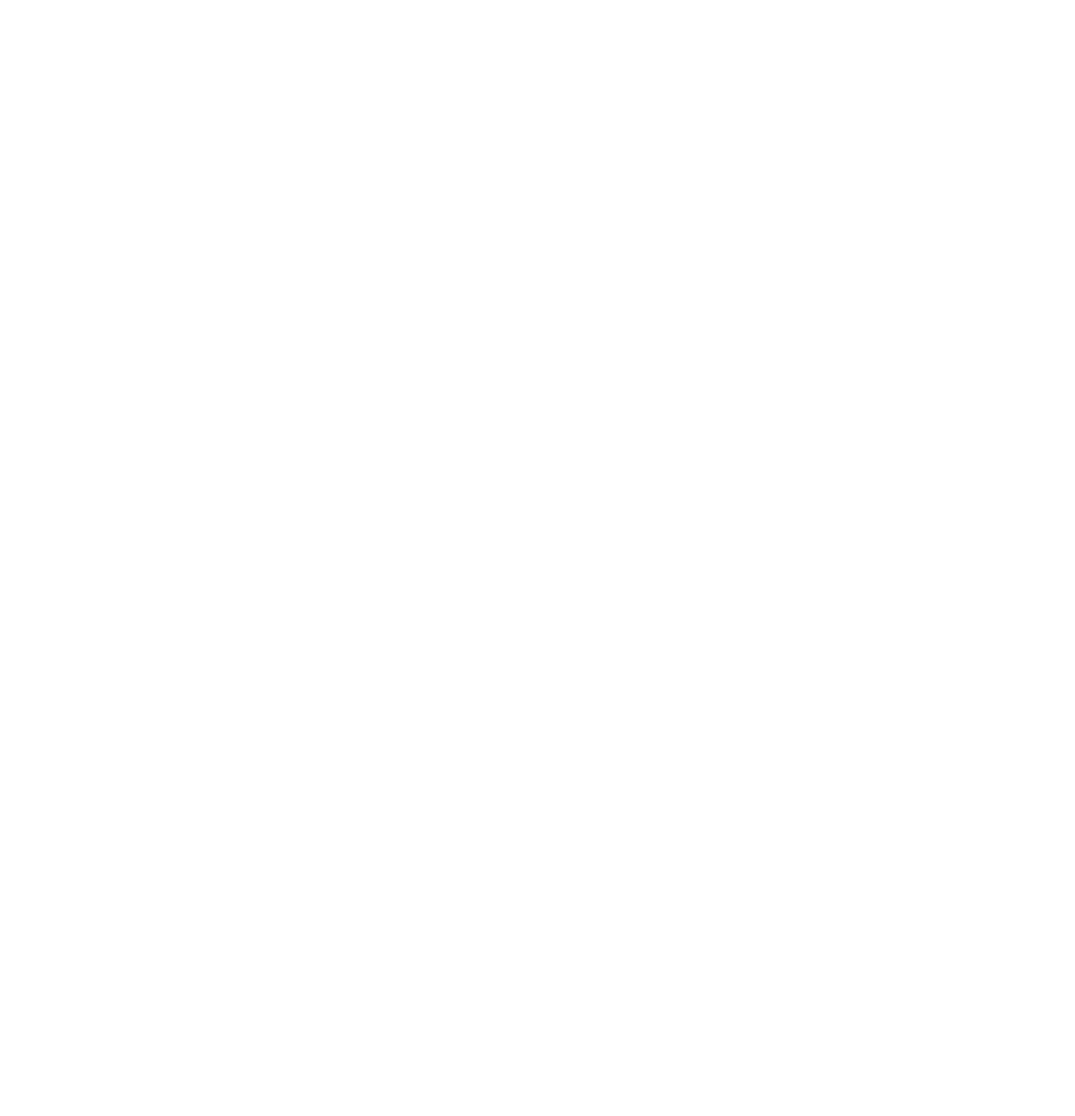
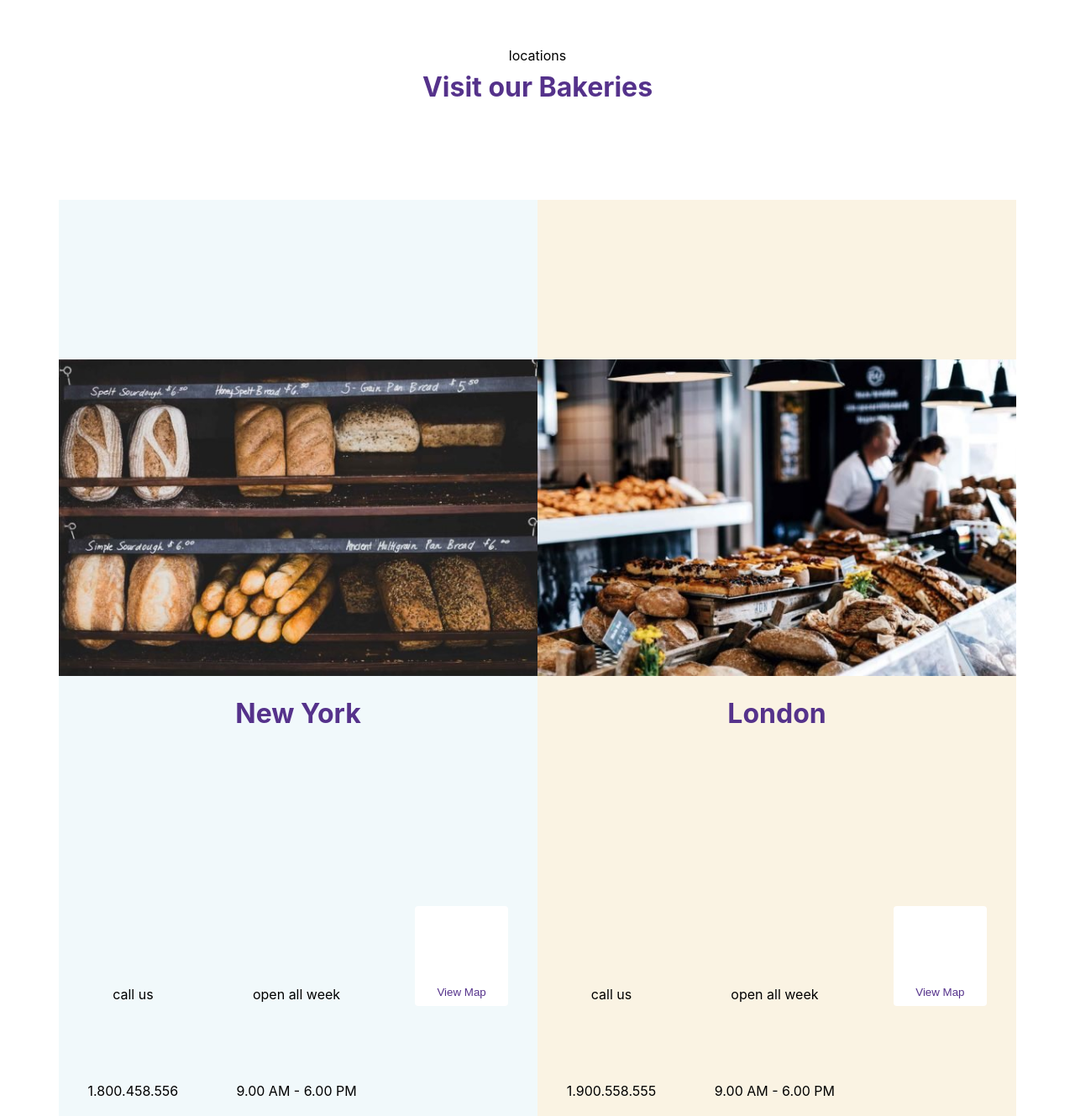
Before and after one commit to giovannitamburini/proj-html-vuejs, a Vue app: page / in a window 1280 px wide. Shown: the part 4914-6243 px from the top of the page at 84% size. Before the commit the page ends 4780 px from the top, so only its background shows below. Built offline with nearby package versions, Linux system fonts and the light colour scheme.

Commit message:
added section 5 of main

```diff
--- a/src/App.vue
+++ b/src/App.vue
@@ -111,6 +111,21 @@
         },
       ],
 
+      shops: [
+        {
+          city: 'New York',
+          image: './new-york.jpg',
+          phone: '1.800.458.556',
+          time: '9.00 AM - 6.00 PM',
+        },
+        {
+          city: 'London',
+          image: './london.jpg',
+          phone: '1.900.558.555',
+          time: '9.00 AM - 6.00 PM',
+        },
+      ],
+
 
 
     }
@@ -125,6 +140,8 @@
     this.store.productList = this.products;
 
     this.store.processesList = this.processes;
+
+    this.store.shopList = this.shops;
   }
 }
 </script>
--- a/src/components/AppMain.vue
+++ b/src/components/AppMain.vue
@@ -7,6 +7,8 @@
 import SectionThree from "./SectionThree.vue";
 
 import SectionFour from "./SectionFour.vue";
+
+import SectionFive from "./SectionFive.vue";
 
 // importo lo store
 import { store } from "../store.js";
@@ -24,6 +26,7 @@
         SectionTwo,
         SectionThree,
         SectionFour,
+        SectionFive,
     },
 
     methods: {
@@ -46,10 +49,16 @@
 
         <SectionOne :productsOne="store.productList" @scrollLeftOne="scrollLeft" @scrollRightOne="scrollRight">
         </SectionOne>
+
         <SectionTwo></SectionTwo>
+
         <SectionThree :productsThree="store.productList" @scrollLeftThree="scrollLeft" @scrollRightThree="scrollRight">
         </SectionThree>
+
         <SectionFour :processes="store.processesList"></SectionFour>
+
+        <SectionFive :shops="store.shopList"></SectionFive>
+
     </div>
 </template>
 
--- /dev/null
+++ b/src/components/SectionFive.vue
@@ -0,0 +1,109 @@
+<script>
+
+export default {
+    data() {
+        return {
+
+        }
+    },
+
+    props: {
+        shops: Array,
+    }
+}
+</script>
+
+<template>
+    <div id="section-five">
+
+        <!-- sezione del titolo  -->
+        <div>locations</div>
+        <div id="title-section-five">Visit our Bakeries</div>
+
+        <!-- contenitore degli shops -->
+        <div id="container-shops">
+
+            <!-- ciclo per ogni oggetto contenuto nell'array shops(props) -->
+            <div v-for="shop in shops" class="shop">
+
+                <!-- interpolazione del link dell'immagine tramite la proprietà 'image' dell'array-->
+                <img :src="shop.image" alt="">
+
+                <!-- interpolazione del nome della città tramite la proprietà 'city' dell'array-->
+                <div class="city">{{ shop.city }}</div>
+
+                <ul>
+                    <!-- li del numero di telefono -->
+                    <li>
+                        <div>call us</div>
+                        <div>{{ shop.phone }}</div>
+                    </li>
+                    <!-- li dell'orario di apertura -->
+                    <li>
+                        <div>open all week</div>
+                        <div>{{ shop.time }}</div>
+                    </li>
+
+                    <li>
+                        <!-- classe del bottone prsente nello style.scss -->
+                        <button class="btn-white">View Map</button>
+                    </li>
+                </ul>
+
+            </div>
+        </div>
+
+    </div>
+</template>
+
+<style lang="scss" scoped>
+$purple: #55328B;
+
+
+#section-five {
+    text-align: center;
+
+    #title-section-five {
+        font-size: 2em;
+        font-weight: bold;
+        padding: 8px 0 20px;
+        color: $purple;
+    }
+
+    #container-shops {
+        display: flex;
+
+        .shop {
+            width: 50%;
+            text-align: center;
+
+            &:first-child {
+                background-color: #f1f9fb;
+            }
+
+            &:last-child {
+                background-color: #faf3e3;
+            }
+
+            img {
+                width: 100%;
+            }
+
+            .city {
+                font-size: 2em;
+                font-weight: bold;
+                padding-top: 25px;
+                padding-bottom: 20px;
+                color: $purple;
+            }
+
+            ul {
+                display: flex;
+                flex-flow: row nowrap;
+                justify-content: space-around;
+                padding-bottom: 20px;
+            }
+        }
+    }
+}
+</style>
--- a/src/store.js
+++ b/src/store.js
@@ -5,4 +5,6 @@
     productList: [],
 
     processesList: [],
+
+    shopList: [],
 });
```
Also changed, not shown: public/london.jpg (added), public/new-york.jpg (added).
